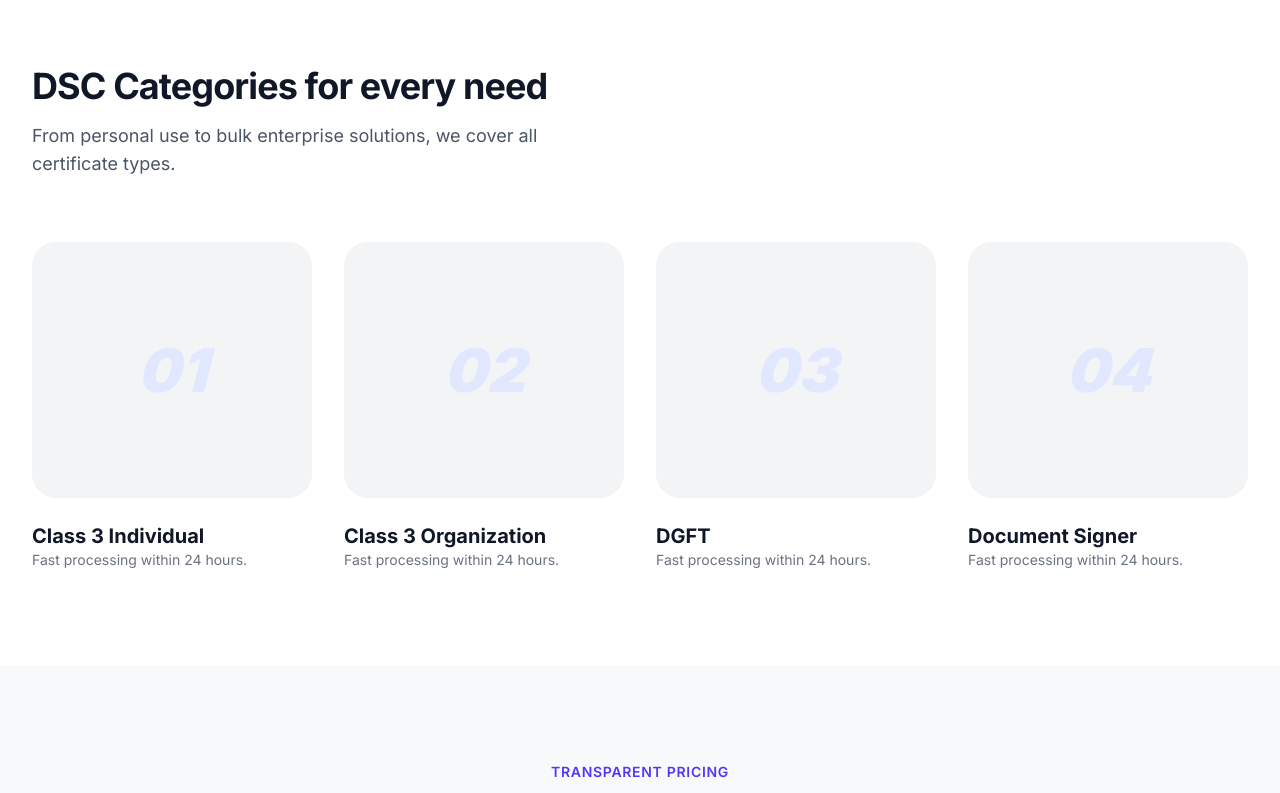
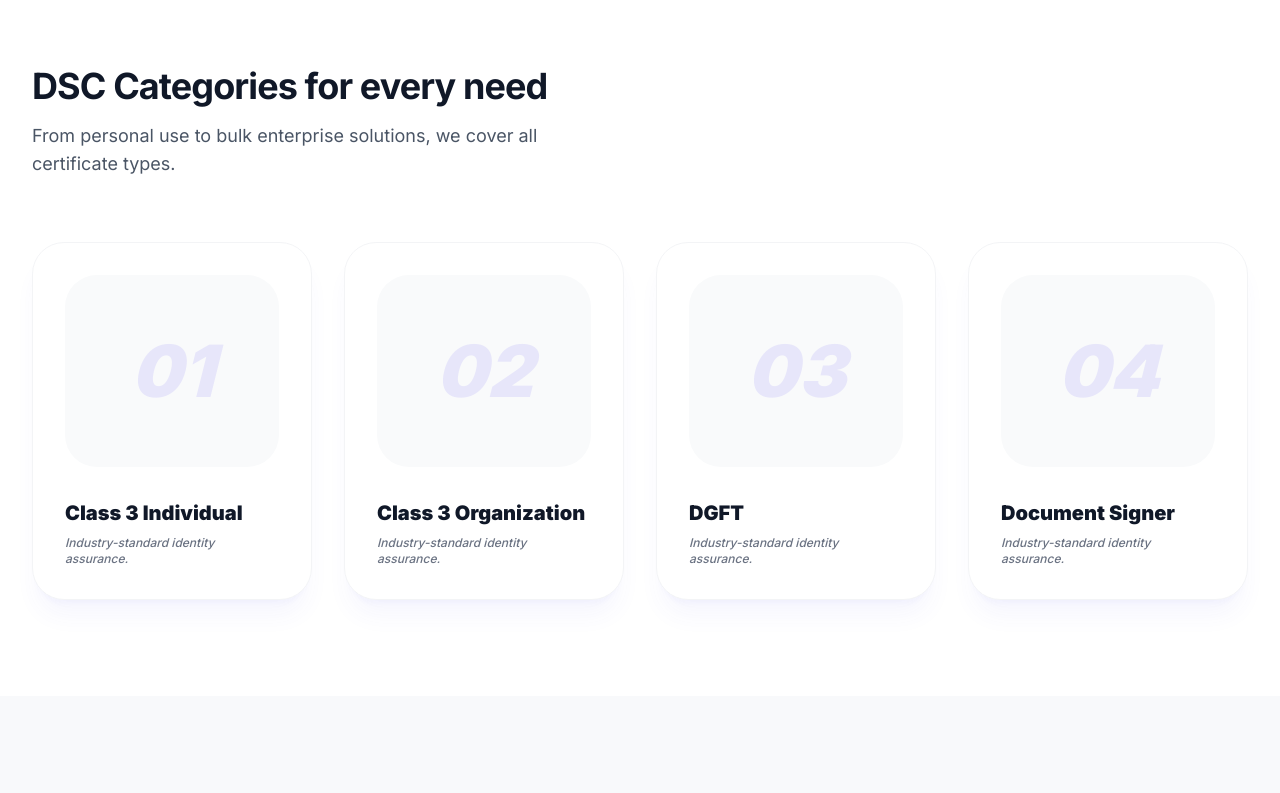
Before and after one commit to singhsumi01/dsc, a Next.js app: page / in a window 1280 px wide. Shown: the part 1994-2787 px from the top of the page. Built offline with nearby package versions, Linux system fonts and the light colour scheme; a web font is replaced by a local one.

Commit message:
Ultimate Visual Restoration & Premium Handoff

```diff
--- a/app/page.tsx
+++ b/app/page.tsx
@@ -22,21 +22,22 @@ export default function Home() {
             </div>
           </div>
 
-          <div className="grid grid-cols-1 gap-y-12 sm:grid-cols-2 sm:gap-x-8 lg:grid-cols-4 lg:gap-x-8">
+          <div className="grid grid-cols-1 gap-8 sm:grid-cols-2 lg:grid-cols-4">
             {['Class 3 Individual', 'Class 3 Organization', 'DGFT', 'Document Signer'].map((cat, i) => (
-              <div key={cat} className="group relative">
-                <div className="relative h-64 w-full overflow-hidden rounded-3xl bg-gray-100 sm:aspect-h-1 sm:aspect-w-2 lg:aspect-h-1 lg:aspect-w-1 group-hover:opacity-75 transition-opacity">
-                  <div className="absolute inset-0 flex items-center justify-center text-indigo-100 italic font-black text-6xl select-none">
+              <div
+                key={cat}
+                className="card-premium p-8 group stagger-item"
+                style={{ animationDelay: `${i * 0.1}s` }}
+              >
+                <div className="relative h-48 w-full overflow-hidden rounded-[2rem] bg-gray-50 flex items-center justify-center mb-8 group-hover:bg-indigo-50 transition-colors">
+                  <div className="text-indigo-600/10 italic font-black text-7xl select-none group-hover:scale-110 transition-transform">
                     0{i+1}
                   </div>
                 </div>
-                <h3 className="mt-6 text-xl font-bold text-gray-900">
-                  <a href="#">
-                    <span className="absolute inset-0" />
-                    {cat}
-                  </a>
+                <h3 className="text-xl font-black text-gray-900 mb-2">
+                  {cat}
                 </h3>
-                <p className="text-sm text-gray-500">Fast processing within 24 hours.</p>
+                <p className="text-xs text-gray-500 font-medium italic">Industry-standard identity assurance.</p>
               </div>
             ))}
           </div>
```
